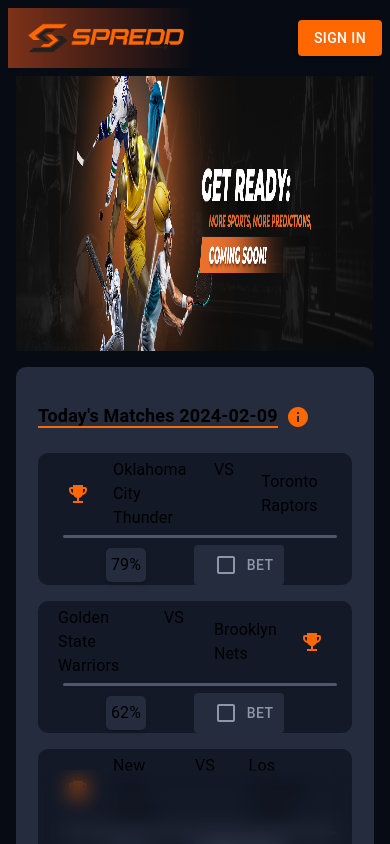
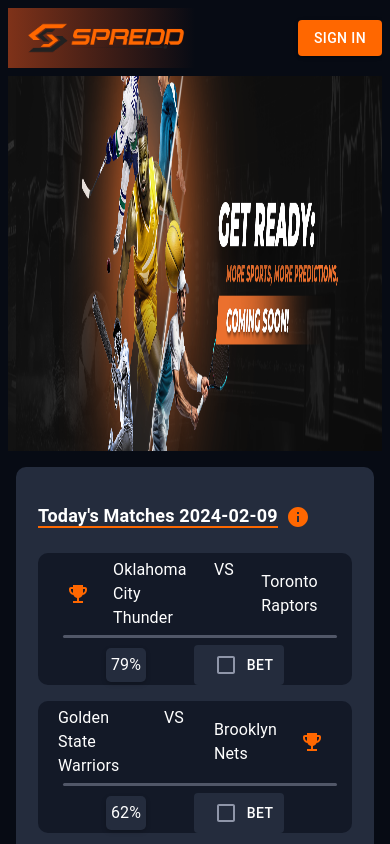
Before and after one commit to SPREDD2024/SPREDD_UI, a Next.js app: page / in a window 390 px wide. Shown: the top 844 px of the page. Built offline with nearby package versions, Linux system fonts and the light colour scheme; no server answers.

Commit message:
test fix issues

```diff
--- a/app/components/dashboard/styles.css
+++ b/app/components/dashboard/styles.css
@@ -1,4 +1,4 @@
-*{
+* {
   font-family: Inter;
 }
 .flex {
@@ -27,8 +27,33 @@
   display: block;
   height: 375px;
   width: 100%;
+  min-width: 100vw;
 }
 
+@keyframes imgrollercoaster {
+  0% {
+    transform: translateX(0);
+  }
+  40% {
+    transform: translateX(0);
+  }
+
+  50% {
+    transform: translateX(-100vw);
+  }
+  90% {
+    transform: translateX(-100vw);
+  }
+  100% {
+    transform: translateX(0);
+  }
+}
+.image-rollercoaster {
+  animation-name: imgrollercoaster;
+  animation-duration: 10s;
+  animation-iteration-count: infinite;
+  animation-timing-function: ease-in-out 2s;
+}
 .prediction-card {
   min-height: 50px;
   background-color: #242c3d;
@@ -64,7 +89,7 @@
 
 .divider {
   width: 4px;
-  background-color: #8f96a980;
+  background-color: #fe6800;
   border-radius: 25px;
   margin: 10px;
 }
@@ -85,6 +110,7 @@
 .checked {
   background-color: #fe6800 !important;
   color: #ffffff !important;
+  -webkit-text-fill-color: rgba(256, 256, 256, 1) !important;
 }
 .opponents {
   flex-direction: row;
@@ -168,8 +194,16 @@
 .mb-5 {
   margin-bottom: 5px;
 }
-
+.mobile-percentage {
+  display: none;
+}
 @media (max-width: 768px) {
+  .nba-banner {
+    max-height: 250px;
+  }
+  .match-card {
+    min-height: 120px;
+  }
   .card-header {
     flex-direction: column;
   }
@@ -233,12 +267,8 @@
     justify-content: space-evenly;
   }
 
-  .percentage {
+  .mobile-percentage {
     display: none;
-  }
-
-  .mobile-percentage {
-    display: block;
     position: relative;
     background-color: #242c3d;
     padding: 5px;
--- a/app/components/home/index.js
+++ b/app/components/home/index.js
@@ -45,11 +45,18 @@
 
   return (
     <div className="dashboard-container flex-column">
-      <img
-        src="images/get-ready-banner-cropped.png"
-        alt="nba banner"
-        className="nba-banner-landing-page"
-      />
+      <div className="flex image-rollercoaster">
+        <img
+          src="images/no-bs-banner-cropped.png"
+          alt="nba banner"
+          className="nba-banner "
+        />
+        <img
+          src="images/get-ready-banner-cropped.png"
+          alt="nba banner"
+          className="nba-banner "
+        />
+      </div>
       <div className="prediction-card">
         <Stack spacing={2}>
           <div className="card-header flex">
@@ -196,9 +203,13 @@
           <div className="history-div">
             {dashboardMatches &&
               dashboardMatches.slice(0, 6).map((item, index) => (
-                <div style={{
-                  marginBottom: "12px",
-                }} className="flex match-card mb-5" key={index}>
+                <div
+                  style={{
+                    marginBottom: "12px",
+                  }}
+                  className="flex match-card mb-5"
+                  key={index}
+                >
                   {!item.dummy && (
                     <>
                       <div className="flex center opponents">
--- a/app/components/home/styles.css
+++ b/app/components/home/styles.css
@@ -1,3 +1,7 @@
+* {
+  -webkit-text-fill-color: rgba(256, 256, 256);
+}
+
 .flex {
   display: flex;
 }
@@ -20,10 +24,11 @@
   margin: 0.5rem;
 }
 
-.nba-banner-landing-page {
+.nba-banner {
   display: block;
-  height: 275px;
+  height: 375px;
   width: 100%;
+  min-width: 100vw;
 }
 
 .prediction-card {
@@ -32,9 +37,30 @@
   margin-top: 1rem;
   border-radius: 10px;
   padding: 30px 22px;
+}
+@keyframes imgrollercoaster {
+  0% {
+    transform: translateX(0);
+  }
+  40% {
+    transform: translateX(0);
+  }
 
+  50% {
+    transform: translateX(-100vw);
+  }
+  90% {
+    transform: translateX(-100vw);
+  }
+  100% {
+    transform: translateX(0);
+  }
 }
-
+.image-rollercoaster {
+  animation-name: imgrollercoaster;
+  animation-duration: 10s;
+  animation-iteration-count: infinite;
+}
 .card-header {
   flex-direction: row;
   justify-content: space-between;
@@ -57,7 +83,6 @@
   border-radius: 10px;
   justify-content: space-between;
   padding: 0px 20px;
-
 }
 
 .w100 {
@@ -119,26 +144,22 @@
 }
 
 .home-team {
-  width: 30rem;
   justify-content: right;
   gap: 15px;
 }
 
 .home-team-history {
-  width: 12rem;
   justify-content: right;
   text-align: right;
   gap: 5px;
 }
 
 .away-team {
-  width: 30rem;
   justify-content: left;
   gap: 15px;
 }
 
 .away-team-history {
-  width: 12rem;
   justify-content: left;
   text-align: left;
   gap: 5px;
@@ -184,6 +205,9 @@
 
 .mb-5 {
   margin-bottom: 5px;
+}
+
+@media (max-width: 768px) {
 }
 
 @media (max-width: 768px) {
```
Also changed, not shown: app/components/dashboard/index.js (+153 -35 lines).
